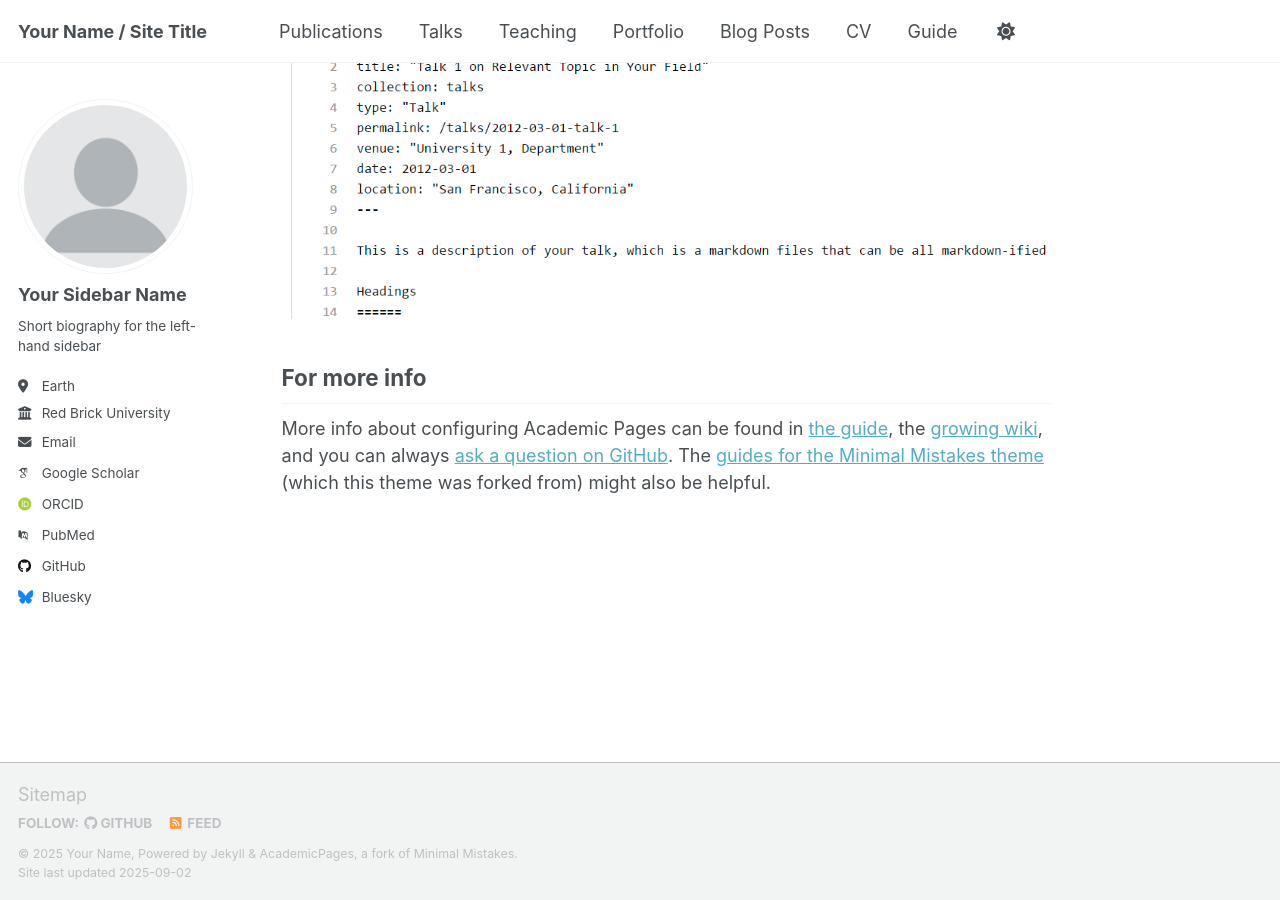
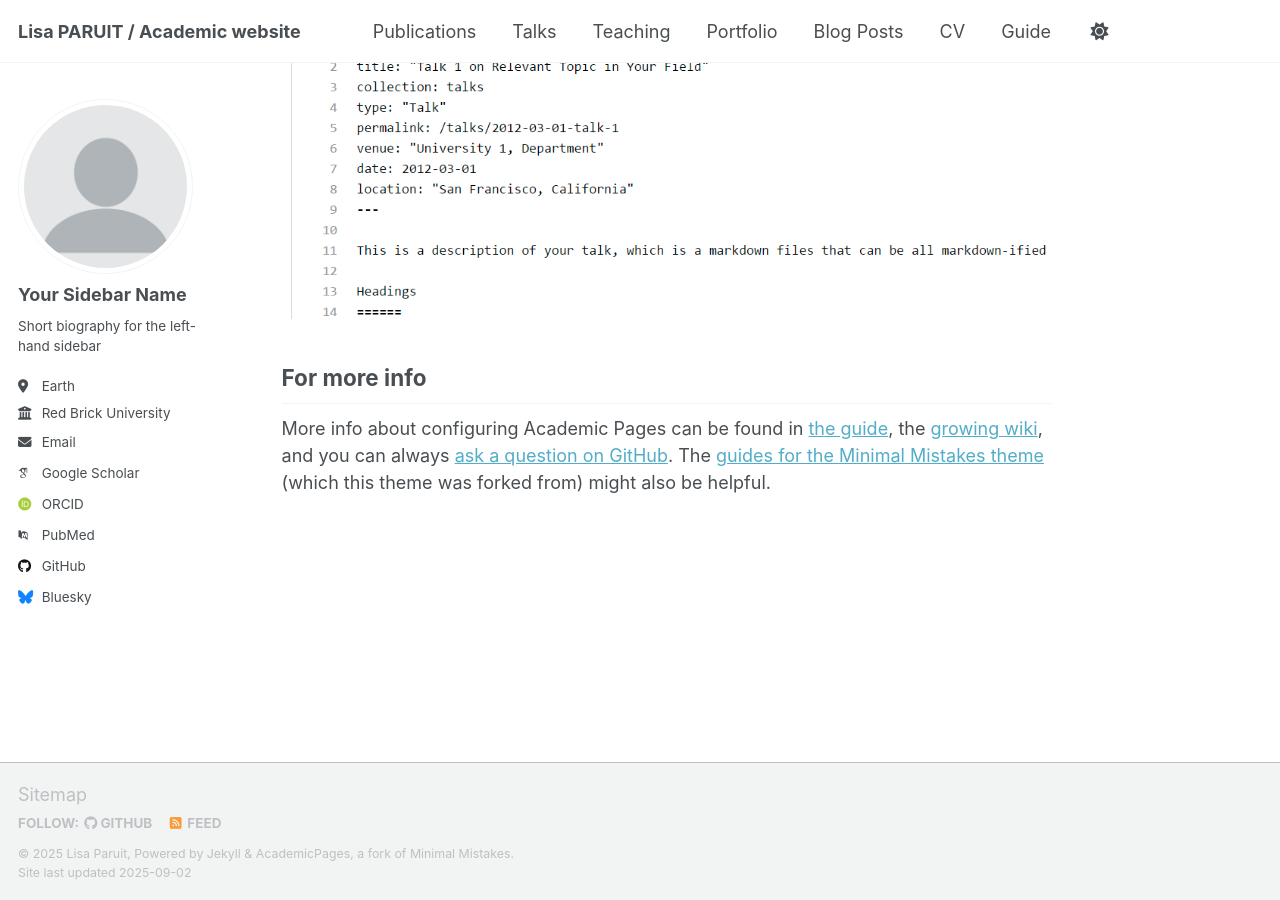
Before and after one commit to lisaparuit/lisaparuit.github.io, a Jekyll site: the page built from _pages/about.md, in a window 1280 px wide and 900 px high, scrolled down 2880 px. Built offline with Jekyll 4.4.1, drawn with Linux system fonts in a browser that asks for light colours; some web fonts are replaced; a script that is not in the unit is left out.

Commit message:
Update site title and author information in config

```diff
--- a/_config.yml
+++ b/_config.yml
@@ -9,13 +9,13 @@
 # Basic Site Settings
 locale                   : "en-US"
 site_theme               : "default" # Currently available options are "default", "air"
-title                    : "Your Name / Site Title"
+title                    : "Lisa PARUIT / Academic website"
 title_separator          : "-"
-name                     : &name "Your Name"
-description              : &description "personal description"
+name                     : &name "Lisa Paruit"
+description              : &description "Master student at Imperial College London, prospective PhD in Mathematics and Evolutionary Sciences"
 url                      : https://academicpages.github.io # the base hostname & protocol for your site e.g. "https://[your GitHub username].github.io" or if you already have some other page hosted on Github then use "https://[your GitHub username].github.io/[Your Repo Name]"
 baseurl                  : "" # the subpath of your site, e.g. "/blog"
-repository               : "academicpages/academicpages.github.io"
+repository               : "lisaparuit.github.io"
 
 # Site Author - The following control what appear as part of the author content on the side bar.
 #               If a field is blank the icon and link will not appear, otherwise it will be shown.
```
